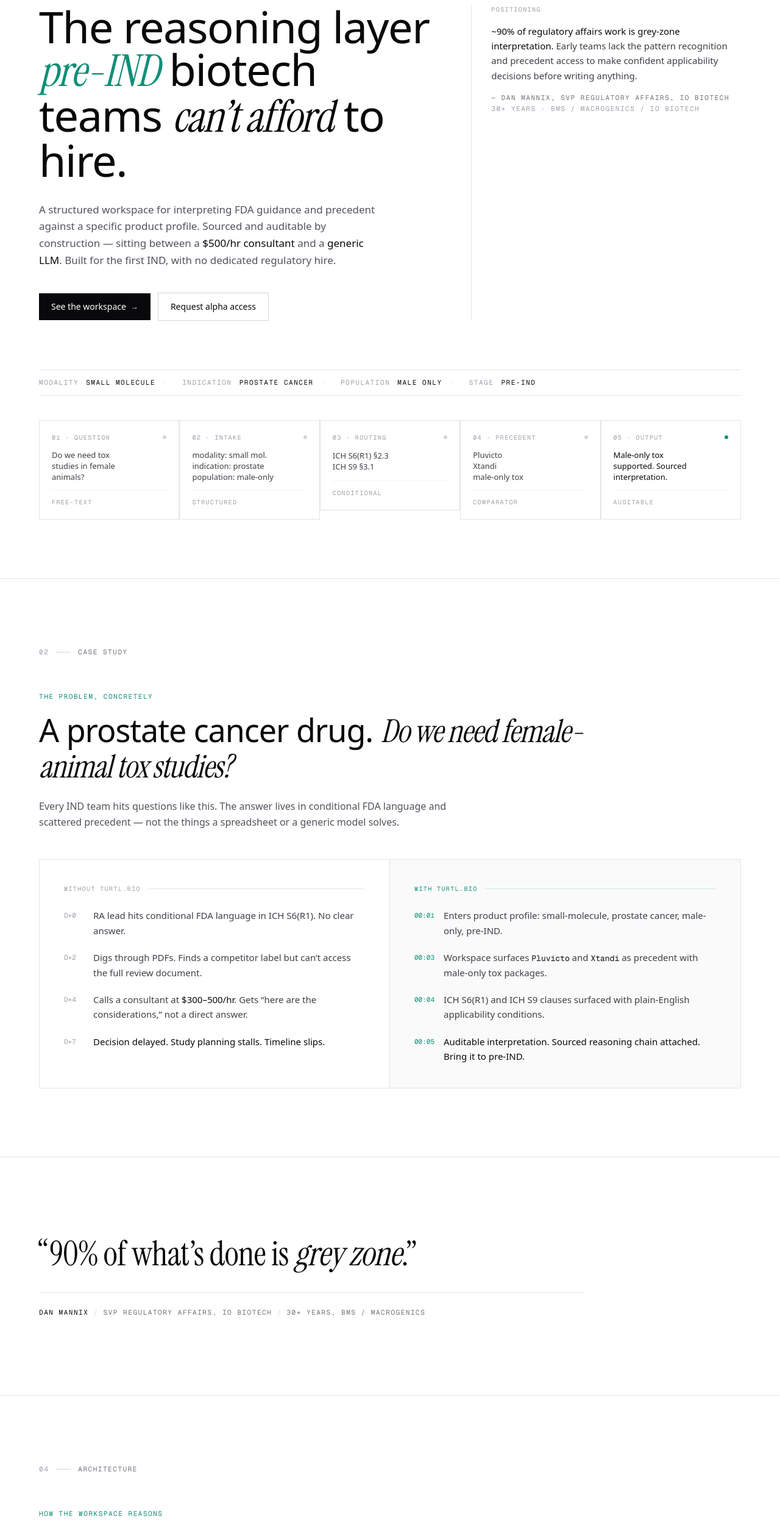
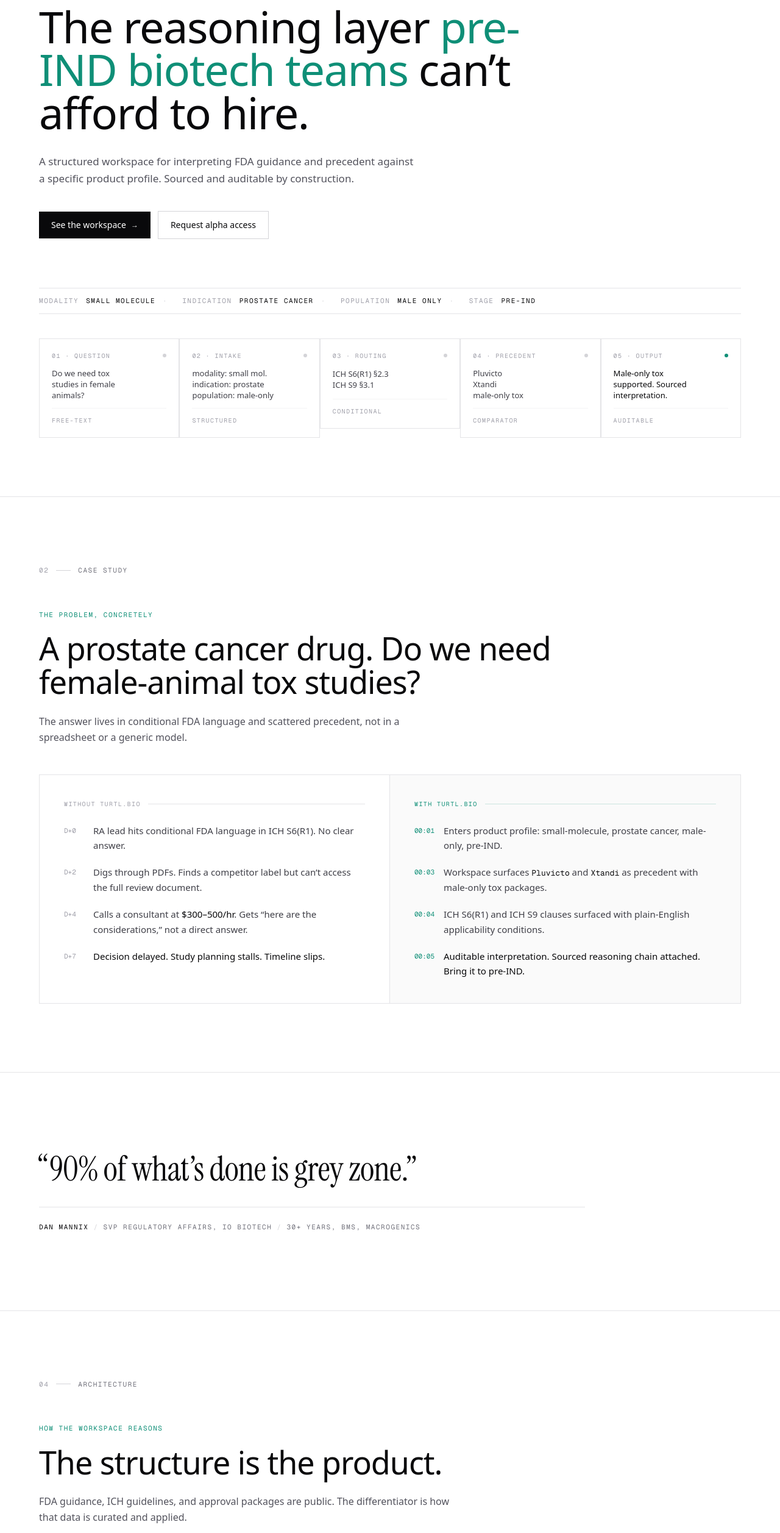
Before and after one commit to axie22/Turtl.Bio, a Next.js app in the folder turtl.bio/: page / in a window 1280 px wide. Shown: the part 234-2748 px from the top of the page at 61% size. Built offline with nearby package versions, Linux system fonts and the light colour scheme.

Commit message:
Remove fluff wording and citations

```diff
--- a/turtl.bio/app/(marketing)/page.tsx
+++ b/turtl.bio/app/(marketing)/page.tsx
@@ -4,7 +4,6 @@ import {
   Section,
   SectionHeader,
   MetaStrip,
-  Cite,
 } from "@/components/marketing/primitives";
 
 export default function LandingPage() {
@@ -12,22 +11,16 @@ export default function LandingPage() {
     <div>
       {/* 01 — HERO */}
       <Section number="01" label="Index" className="pt-20 md:pt-28 pb-16 md:pb-24">
-        <div className="grid md:grid-cols-12 gap-10 md:gap-16">
-          <div className="md:col-span-7">
+        <div className="max-w-[900px]">
           <h1 className="text-[44px] leading-[1.04] md:text-[72px] md:leading-[0.98] tracking-[-0.02em] font-normal">
             The reasoning layer{" "}
-              <span className="font-serif italic text-[#0f8f77]">pre-IND</span>{" "}
-              biotech teams{" "}
-              <span className="font-serif italic">can&rsquo;t afford</span>{" "}
-              to hire.
+            <span className="text-[#0f8f77]">pre-IND biotech teams</span>{" "}
+            can&rsquo;t afford to hire.
           </h1>
-            <p className="mt-8 max-w-[560px] text-[17px] leading-relaxed text-zinc-600">
-              A structured workspace for interpreting FDA guidance and
-              precedent against a specific product profile. Sourced and
-              auditable by construction &mdash; sitting between a{" "}
-              <span className="text-zinc-950">$500/hr consultant</span>{" "}
-              and a <span className="text-zinc-950">generic LLM</span>.
-              Built for the first IND, with no dedicated regulatory hire.
+          <p className="mt-8 max-w-[620px] text-[17px] leading-relaxed text-zinc-600">
+            A structured workspace for interpreting FDA guidance and precedent
+            against a specific product profile. Sourced and auditable by
+            construction.
           </p>
 
           <div className="mt-10 flex flex-wrap items-center gap-3">
@@ -44,26 +37,6 @@ export default function LandingPage() {
             >
               Request alpha access
             </Link>
-            </div>
-          </div>
-
-          <div className="md:col-span-5 md:pl-8 md:border-l border-zinc-200">
-            <div className="font-mono text-[10px] uppercase tracking-[0.14em] text-zinc-400 mb-4">
-              Positioning
-            </div>
-            <p className="text-[15px] leading-relaxed text-zinc-700">
-              <span className="text-zinc-950 font-medium">
-                ~90% of regulatory affairs work is grey-zone interpretation.
-              </span>{" "}
-              Early teams lack the pattern recognition and precedent access to
-              make confident applicability decisions before writing anything.
-            </p>
-            <Cite className="mt-4">
-              Dan Mannix, SVP Regulatory Affairs, IO Biotech
-              <span className="block text-zinc-400">
-                30+ years &middot; BMS / MacroGenics / IO Biotech
-              </span>
-            </Cite>
           </div>
         </div>
 
@@ -89,13 +62,8 @@ export default function LandingPage() {
       >
         <SectionHeader
           eyebrow="The problem, concretely"
-          title={
-            <>
-              A prostate cancer drug.{" "}
-              <span className="font-serif italic">Do we need female-animal tox studies?</span>
-            </>
-          }
-          description="Every IND team hits questions like this. The answer lives in conditional FDA language and scattered precedent — not the things a spreadsheet or a generic model solves."
+          title="A prostate cancer drug. Do we need female-animal tox studies?"
+          description="The answer lives in conditional FDA language and scattered precedent, not in a spreadsheet or a generic model."
         />
 
         <div className="mt-12 grid md:grid-cols-2 gap-0 border border-zinc-200">
@@ -129,8 +97,8 @@ export default function LandingPage() {
                   D+4
                 </span>
                 <span>
-                  Calls a consultant at <span className="text-zinc-950">$300&ndash;500/hr</span>. Gets
-                  &ldquo;here are the considerations,&rdquo; not a direct answer.
+                  Calls a consultant at <span className="text-zinc-950">$300&ndash;500/hr</span>.
+                  Gets &ldquo;here are the considerations,&rdquo; not a direct answer.
                 </span>
               </li>
               <li className="flex gap-4">
@@ -199,15 +167,14 @@ export default function LandingPage() {
       <Section className="py-24 md:py-32 border-t border-zinc-200">
         <figure className="max-w-4xl">
           <blockquote className="font-serif text-[36px] md:text-[56px] leading-[1.08] tracking-[-0.01em] text-zinc-950">
-            &ldquo;90% of what&rsquo;s done is{" "}
-            <span className="italic">grey zone</span>.&rdquo;
+            &ldquo;90% of what&rsquo;s done is grey zone.&rdquo;
           </blockquote>
           <figcaption className="mt-8 pt-6 border-t border-zinc-200 font-mono text-[11px] uppercase tracking-[0.14em] text-zinc-500">
             <span className="text-zinc-950">Dan Mannix</span>
             <span className="mx-2 text-zinc-300">/</span>
             SVP Regulatory Affairs, IO Biotech
             <span className="mx-2 text-zinc-300">/</span>
-            30+ years, BMS / MacroGenics
+            30+ years, BMS, MacroGenics
           </figcaption>
         </figure>
       </Section>
@@ -220,13 +187,8 @@ export default function LandingPage() {
       >
         <SectionHeader
           eyebrow="How the workspace reasons"
-          title={
-            <>
-              The structure <span className="font-serif italic">is</span>{" "}
-              the product.
-            </>
-          }
-          description="The differentiator is not proprietary data — FDA guidance, ICH guidelines, and approval packages are public. The differentiator is how that data is curated and applied."
+          title="The structure is the product."
+          description="FDA guidance, ICH guidelines, and approval packages are public. The differentiator is how that data is curated and applied."
         />
 
         <div className="mt-14 grid md:grid-cols-2 gap-px bg-zinc-200 border border-zinc-200">
@@ -234,31 +196,31 @@ export default function LandingPage() {
             {
               n: "01",
               title: "Structured intake",
-              body: "Before any model touches the question, the workspace captures product profile — modality, indication, patient population, development stage. This routes to the right conditional logic.",
+              body: "Captures modality, indication, population, and stage before any model touches the question. Routes to the right conditional logic.",
               example: "INPUT: prostate cancer · small molecule · male-only · pre-IND",
             },
             {
               n: "02",
               title: "Curated reasoning logic",
-              body: "Expert-validated decision paths for which ICH clauses are conditional, which comparators are relevant for which profiles, and what FDA has historically accepted.",
-              example: "PATH: ICH S9 §3.1 → applies to oncology → males-only eligible",
+              body: "Expert-validated decision paths. Which ICH clauses are conditional, which comparators apply to which profiles, what FDA has historically accepted.",
+              example: "PATH: ICH S9 §3.1 → oncology → males-only eligible",
             },
             {
               n: "03",
               title: "Precedent surfacing",
-              body: "Comparable approved drugs, FDA review documents, and advisory committee outcomes surfaced by product-profile match — not keyword search.",
-              example: "MATCH: Pluvicto, Xtandi — male-only tox accepted",
+              body: "Comparable approvals matched by product profile. Tied to the actual FDA review documents, not keyword search.",
+              example: "MATCH: Pluvicto, Xtandi → male-only tox accepted",
             },
             {
               n: "04",
               title: "Auditability by construction",
-              body: "Sourcing is tied to the reasoning path structurally, not by asking the model to cite sources. Every step carries its citation with it.",
+              body: "Sources tied to the reasoning path structurally. Every step carries its citation with it.",
               example: "TRACE: clause → condition → comparator → outcome",
             },
           ].map((item) => (
             <div
               key={item.n}
-              className="bg-white p-8 md:p-10 flex flex-col justify-between min-h-[260px] hover:bg-[#fafafa] transition-colors"
+              className="bg-white p-8 md:p-10 flex flex-col justify-between min-h-[240px] hover:bg-[#fafafa] transition-colors"
             >
               <div>
                 <div className="flex items-center justify-between mb-6">
@@ -290,13 +252,8 @@ export default function LandingPage() {
       >
         <SectionHeader
           eyebrow="Why generic AI doesn't solve this"
-          title={
-            <>
-              A <span className="font-serif italic">locally-run</span> model
-              still doesn&rsquo;t know which ICH clauses are conditional.
-            </>
-          }
-          description="Enterprise subscriptions and local models solve data privacy. They do not solve the knowledge problem. The moat is structured curation — not the model."
+          title="A locally-run model still doesn't know which ICH clauses are conditional."
+          description="Enterprise subscriptions and local models solve data privacy. They do not solve the knowledge problem."
         />
 
         <div className="mt-12 border border-zinc-200 overflow-hidden">
@@ -319,23 +276,23 @@ export default function LandingPage() {
             },
             {
               dim: "Knowledge applied",
-              ai: "Training data — broad, unstructured, possibly stale",
+              ai: "Training data. Broad, unstructured, possibly stale.",
               turtl: "Curated regulatory reasoning logic validated by domain experts",
             },
             {
               dim: "Precedent access",
-              ai: "None — doesn't know Pluvicto had a male-only tox package",
+              ai: "None. Doesn't know Pluvicto had a male-only tox package.",
               turtl: "Comparable approvals surfaced by profile match",
             },
             {
               dim: "Auditability",
-              ai: "Model asked to cite sources — unreliable, can hallucinate",
+              ai: "Model asked to cite sources. Unreliable, can hallucinate.",
               turtl: "Sources structurally tied to each reasoning step",
             },
             {
               dim: "Failure mode",
-              ai: "Wrong answer delivered confidently — can misdirect for months",
-              turtl: "Explicit gaps flagged; scope of uncertainty shown",
+              ai: "Wrong answer delivered confidently. Can misdirect for months.",
+              turtl: "Explicit gaps flagged. Scope of uncertainty shown.",
             },
           ].map((row, i) => (
             <div
@@ -366,12 +323,7 @@ export default function LandingPage() {
       >
         <SectionHeader
           eyebrow="Where we sit"
-          title={
-            <>
-              Too frequent for a consultant. Too consequential for a{" "}
-              <span className="font-serif italic">general model.</span>
-            </>
-          }
+          title="Too frequent for a consultant. Too consequential for a general model."
         />
 
         <div className="mt-14">
@@ -389,41 +341,29 @@ export default function LandingPage() {
           </div>
 
           <div className="grid grid-cols-3 mt-4">
-            <div className="pr-6">
+            <div>
               <div className="font-mono text-[11px] uppercase tracking-[0.14em] text-zinc-500">
                 Consultants
               </div>
               <div className="mt-1 text-[13px] text-zinc-400 font-mono">
-                $300–500/hr
+                $300&ndash;500/hr
               </div>
-              <p className="mt-3 text-[13px] leading-relaxed text-zinc-600">
-                Strategic and high-stakes. Too expensive for routine questions.
-                Back away from committing to decisions.
-              </p>
             </div>
-            <div className="px-6 text-center">
+            <div className="text-center">
               <div className="font-mono text-[11px] uppercase tracking-[0.14em] text-[#0f8f77]">
                 Turtl.Bio
               </div>
               <div className="mt-1 text-[13px] text-zinc-400 font-mono">
-                $250–500/mo
+                $250&ndash;500/mo
               </div>
-              <p className="mt-3 text-[13px] leading-relaxed text-zinc-600">
-                Structured, sourced reasoning for day-to-day applicability
-                calls. Less than one hour of consultant time.
-              </p>
             </div>
-            <div className="pl-6 text-right">
+            <div className="text-right">
               <div className="font-mono text-[11px] uppercase tracking-[0.14em] text-zinc-500">
                 Generic AI
               </div>
               <div className="mt-1 text-[13px] text-zinc-400 font-mono">
                 Free / flat
               </div>
-              <p className="mt-3 text-[13px] leading-relaxed text-zinc-600">
-                Broad answers, no product-specific reasoning, no precedent
-                access, hallucinated citations.
-              </p>
             </div>
           </div>
         </div>
@@ -437,23 +377,16 @@ export default function LandingPage() {
       >
         <SectionHeader
           eyebrow="Who this is for"
-          title={
-            <>
-              Founder-scientist or sole RA/CMC lead at a{" "}
-              <span className="font-serif italic">first-IND</span> US biotech.
-            </>
-          }
-          description="The person who is simultaneously the scientist, the strategist, and the regulatory lead — patching the gap with Google searches, scattered PDFs, and expensive consultant calls for questions that shouldn't require a consultant."
+          title="Founder-scientist or sole RA/CMC lead at a first-IND US biotech."
+          description="The person who is simultaneously the scientist, the strategist, and the regulatory lead, patching the gap with Google searches, scattered PDFs, and expensive consultant calls."
         />
 
-        <div className="mt-12 grid grid-cols-2 md:grid-cols-3 gap-px bg-zinc-200 border border-zinc-200">
+        <div className="mt-12 grid grid-cols-2 md:grid-cols-4 gap-px bg-zinc-200 border border-zinc-200">
           {[
             ["Company size", "< 50 people"],
             ["Stage", "Pre-IND through first filing"],
             ["Regulatory staff", "0–1 dedicated hire"],
-            ["Current budget", "$300–500/hr consultant rates"],
-            ["Geography", "US-based (FDA)"],
-            ["Decision maker", "RA/CMC lead or founder-scientist"],
+            ["Budget today", "$300–500/hr consultants"],
           ].map(([label, value]) => (
             <div key={label} className="bg-white p-6 md:p-7">
               <div className="font-mono text-[10px] uppercase tracking-[0.14em] text-zinc-400 mb-3">
@@ -477,15 +410,15 @@ export default function LandingPage() {
           <div className="md:col-span-8">
             <h2 className="text-[40px] md:text-[64px] leading-[1.02] tracking-[-0.02em] font-normal">
               Working on your first IND?{" "}
-              <span className="font-serif italic text-[#0f8f77]">
+              <span className="text-[#0f8f77]">
                 We&rsquo;re talking to 15 teams this sprint.
               </span>
             </h2>
           </div>
           <div className="md:col-span-4">
             <p className="text-[15px] leading-relaxed text-zinc-600 mb-6">
-              We&rsquo;re not pitching. We have a learning agenda — structured
-              discovery, one willing pilot, and honest product feedback.
+              We have a learning agenda, not a growth agenda. Honest product
+              feedback is more useful than a sales pitch.
             </p>
             <Link
               href="mailto:hl4929@nyu.edu"
@@ -497,56 +430,6 @@ export default function LandingPage() {
           </div>
         </div>
       </Section>
-
-      {/* 09 — SOURCES */}
-      <Section
-        number="09"
-        label="Sources"
-        className="py-16 md:py-20 border-t border-zinc-200"
-      >
-        <div className="font-mono text-[10px] uppercase tracking-[0.14em] text-zinc-400 mb-6">
-          Grounding &amp; citations
-        </div>
-        <ul className="space-y-3 text-[13px] leading-relaxed text-zinc-600 max-w-3xl">
-          <li className="flex gap-4">
-            <span className="font-mono text-zinc-400 w-8 shrink-0">01</span>
-            <span>
-              <span className="text-zinc-950">Dan Mannix</span>, SVP Regulatory
-              Affairs, IO Biotech. Discovery interview, 2026.
-            </span>
-          </li>
-          <li className="flex gap-4">
-            <span className="font-mono text-zinc-400 w-8 shrink-0">02</span>
-            <span>
-              <span className="text-zinc-950">ICH S6(R1)</span> &mdash; Preclinical
-              Safety Evaluation of Biotechnology-Derived Pharmaceuticals.
-            </span>
-          </li>
-          <li className="flex gap-4">
-            <span className="font-mono text-zinc-400 w-8 shrink-0">03</span>
-            <span>
-              <span className="text-zinc-950">ICH S9</span> &mdash; Nonclinical
-              Evaluation for Anticancer Pharmaceuticals.
-            </span>
-          </li>
-          <li className="flex gap-4">
-            <span className="font-mono text-zinc-400 w-8 shrink-0">04</span>
-            <span>
-              <span className="text-zinc-950">Pluvicto</span> &amp;{" "}
-              <span className="text-zinc-950">Xtandi</span> FDA approval review
-              packages — male-only tox precedent.
-            </span>
-          </li>
-          <li className="flex gap-4">
-            <span className="font-mono text-zinc-400 w-8 shrink-0">05</span>
-            <span>
-              <span className="text-zinc-950">Turtl.Bio Discovery Synthesis</span>{" "}
-              — 10+ structured interviews with RA professionals, CMC leads,
-              and first-IND founders.
-            </span>
-          </li>
-        </ul>
-      </Section>
     </div>
   );
 }
```
Lines whose indentation alone changed are shown as unchanged.
